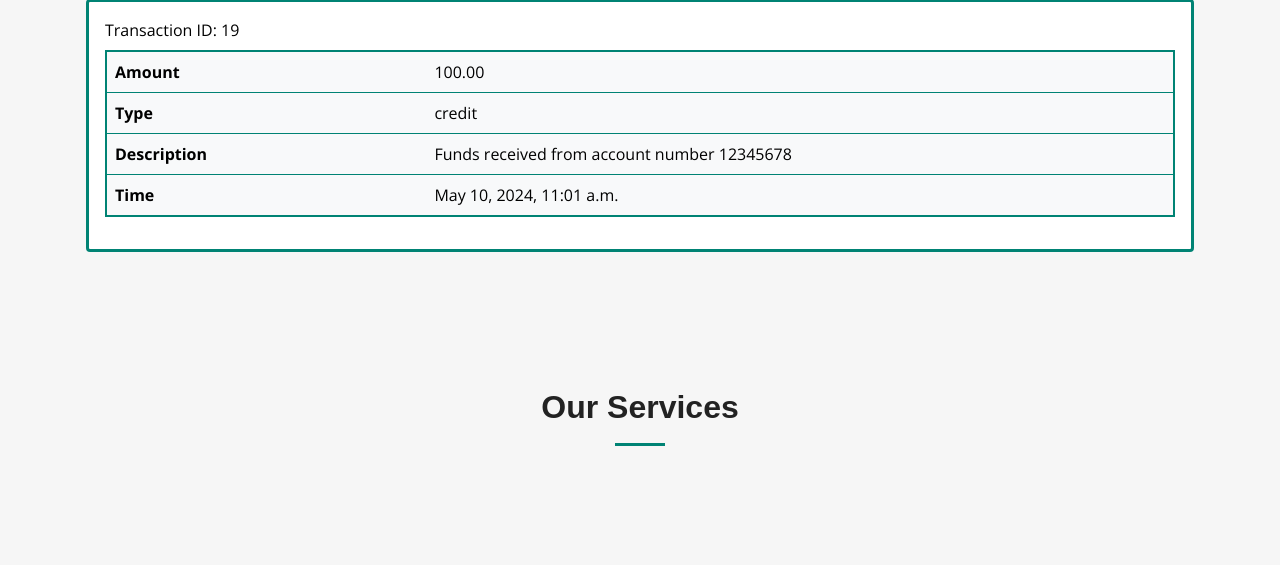
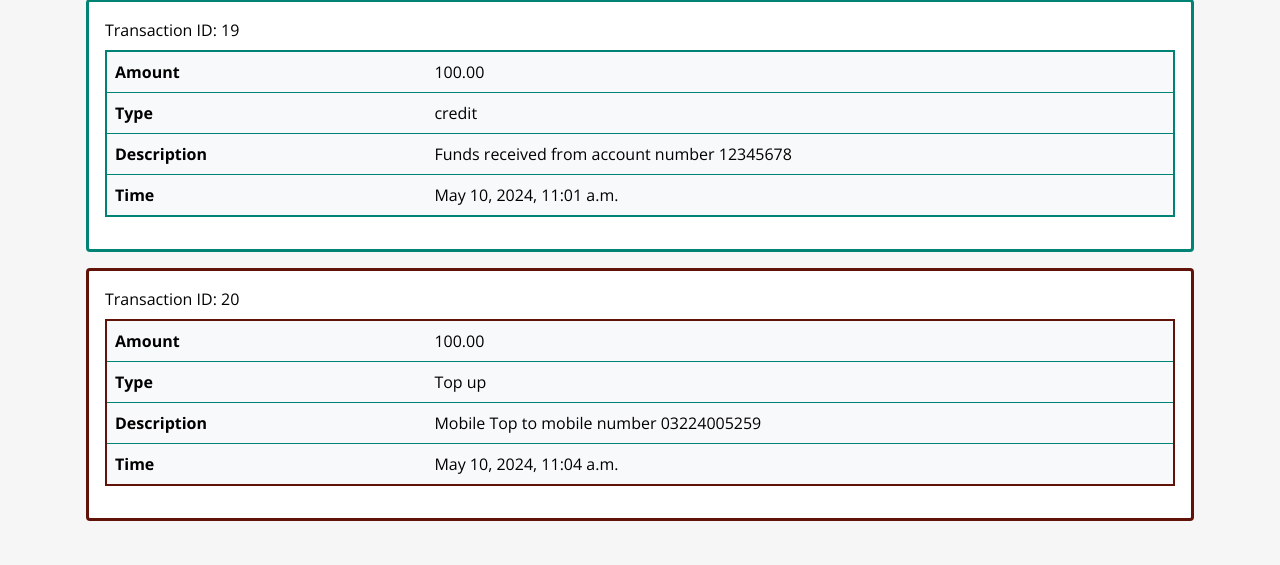
Before and after one commit to zaidiali9/SE-Project, a Django app: template app/templates/Dashboard/statement.html in a window 1280 px wide. Shown: the part 5935-6500 px from the top of the page. Run offline with Django 4.2, Linux system fonts and the light colour scheme; data comes from the database, SQL or seed files in the repository; tables that the repository leaves empty hold one stand-in row (values such as "Sample post"); the template is opened without the code that fills it: values that come from a table or form of the project are taken from there, most other values are stand-ins (such as "Sample title", 1, 10 or a date in 2020); some libraries are stand-ins or nearby versions.

Commit message:
adding mobile top up transaction to transaction detial and statement page

```diff
--- a/app/templates/Dashboard/statement.html
+++ b/app/templates/Dashboard/statement.html
@@ -13,7 +13,7 @@
         </div>
 
         {% for transaction in transactions %}
-        {% if transaction.transaction_type == 'debit' %}
+        {% if transaction.transaction_type == 'debit' or transaction.transaction_type == 'Top up' %}
         <div class="card mb-3" style="border: 3px solid #611209;">
             <div class="card-body">
                 <p class="card-title" style="color: black;">Transaction ID: {{ transaction.id }}</p>
```
